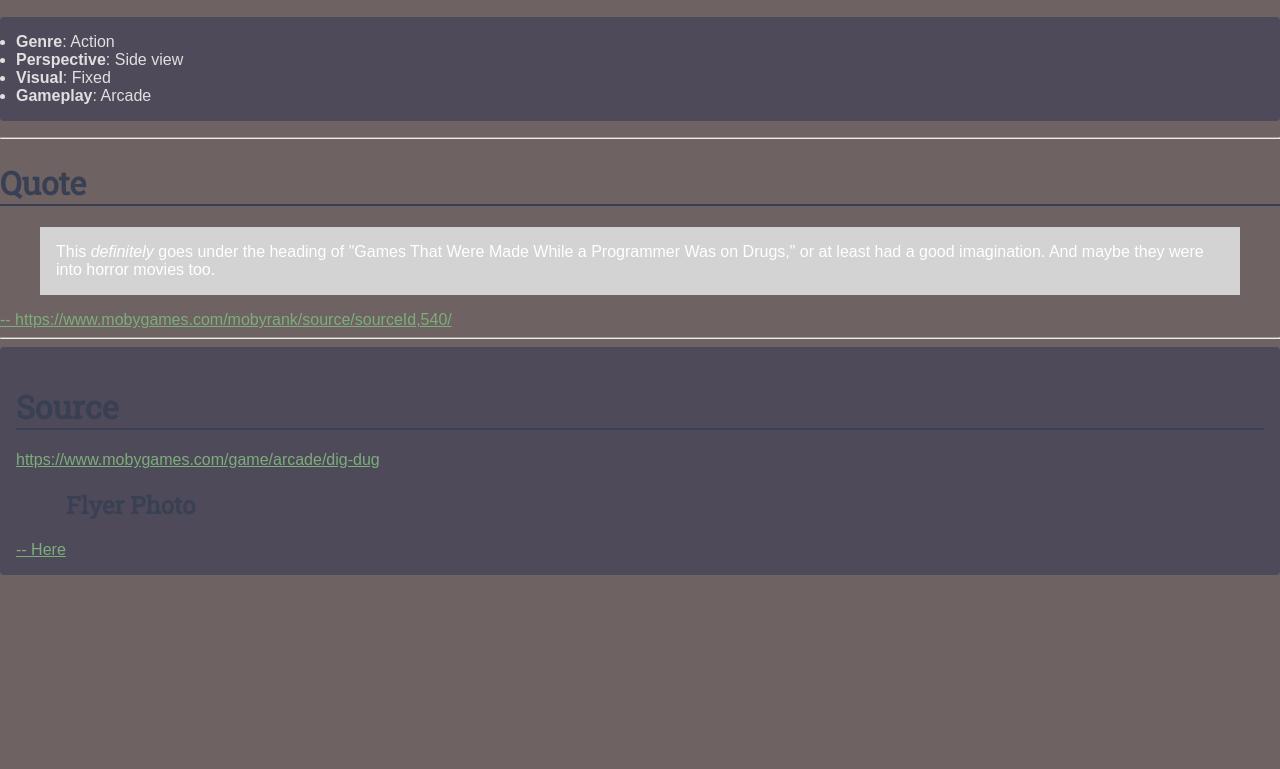
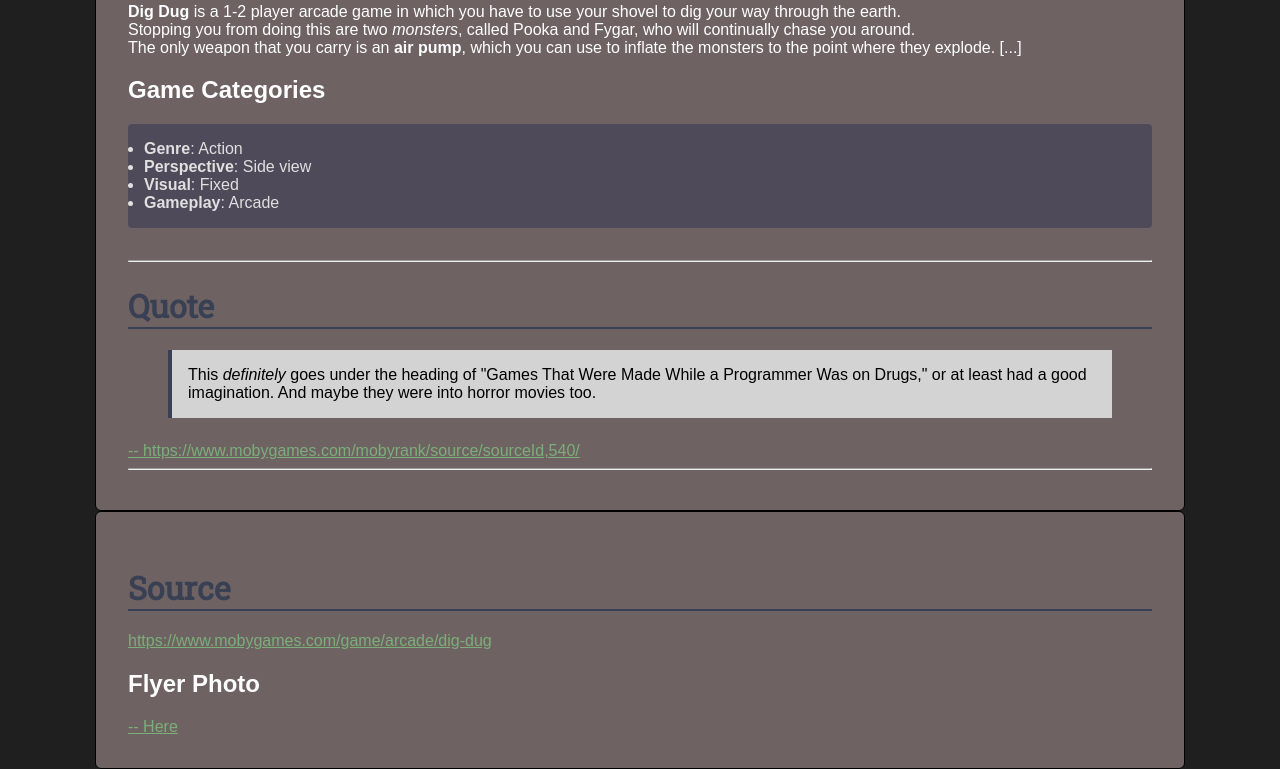
Before and after one commit to p1xelons/235, a plain HTML site: page game/index.html in a window 1280 px wide. Shown: the part 752-1521 px from the top of the page. Before the commit the page ends 1327 px from the top, so only its background shows below. Drawn offline with Linux system fonts and the light colour scheme.

Commit message:
did boxmodel exercise

```diff
--- a/game/index.html
+++ b/game/index.html
@@ -16,28 +16,42 @@
         padding: 1rem;
         }
     body {
-        font-family: Arial, sans-serif;
-        margin: 0;
-        padding: 0;
+    font-family: Arial, sans-serif;
+    margin: 0;
+    padding: 0;
+    background-color: #1f1f1f; /* Darker body background */
+    color: #ffffff;
+    }
+
+    main, header, footer {
+        width: 80vw;
+        margin: 0 auto;
+        padding: 2rem;
         background-color: #6e6362;
-        color: #ffffff;
+        border: 1px solid black;
+        border-radius: 6px;
     }
-    h2 {
-        color: #394053;
-        font-family: 'Roboto Slab', serif;
-        margin-left: 50px;
-    }
-    img.side {
-        float: right;
-        margin: 0 12px;
-    }
-    footer,
     ul {
         background-color: #4e4a59;
         color: #e0e0e0;
         padding: 1rem;
         border-radius: 4px;
-        }
+        margin-bottom: 2rem;
+    }
+    blockquote {
+        background-color: lightgray;
+        padding: 1rem;
+        color: #000;
+        border-left: 4px solid #394053;
+        margin-bottom: 1.5rem;
+    }
+    img.side {
+        float: right;
+        margin: 0 12px;
+        width: 25vw;
+        border: 3px solid #7cae7a;
+        border-radius: 6px;
+    }
     a:link {
         color: #7cae7a;
     }
@@ -54,14 +68,6 @@
 
     a:active {
         color: #ffffff;
-    }
-
-    img.side {
-        float: right;
-        margin: 0 12px;
-        width: 25vw;
-        border: 3px solid #7cae7a;
-        border-radius: 6px;
     }
     </style>
 </head>
```
